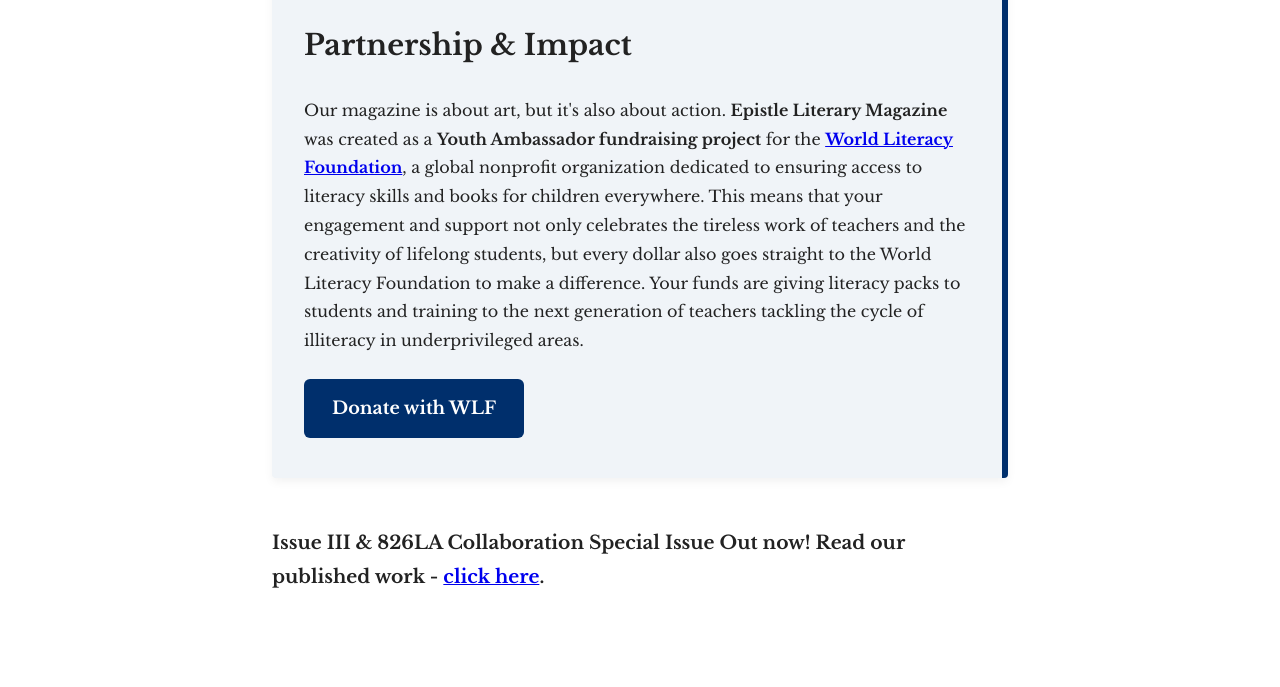
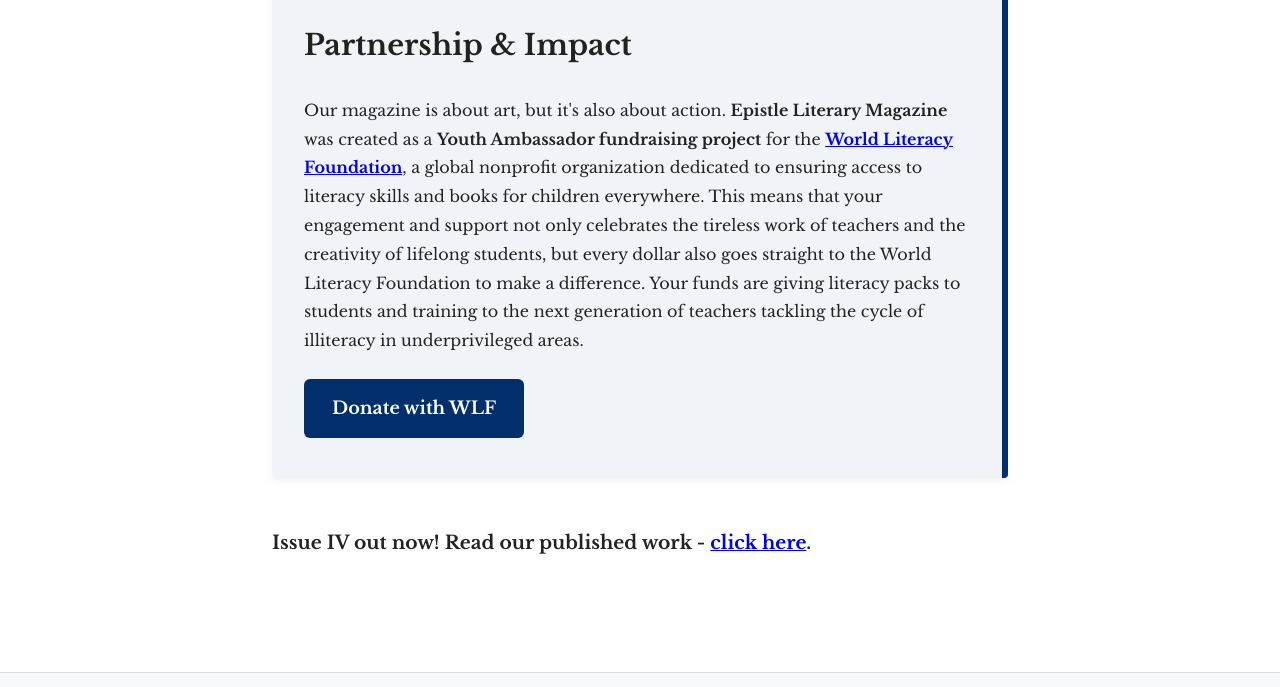
Before and after one commit to rorybask/epistle-literary, a plain HTML site: page index.html in a window 1280 px wide. Shown: the part 684-1371 px from the top of the page. Drawn offline with nearby package versions, Linux system fonts and the light colour scheme.

Commit message:
Update index.html

```diff
--- a/index.html
+++ b/index.html
@@ -37,7 +37,7 @@
     </section>
 
     <section>
-      <h3>Issue III & 826LA Collaboration Special Issue Out now! Read our published work - <a href="published.html">click here</a>.</h3>
+      <h3>Issue IV out now! Read our published work - <a href="published.html">click here</a>.</h3>
     </section>
   </main>
 
```
